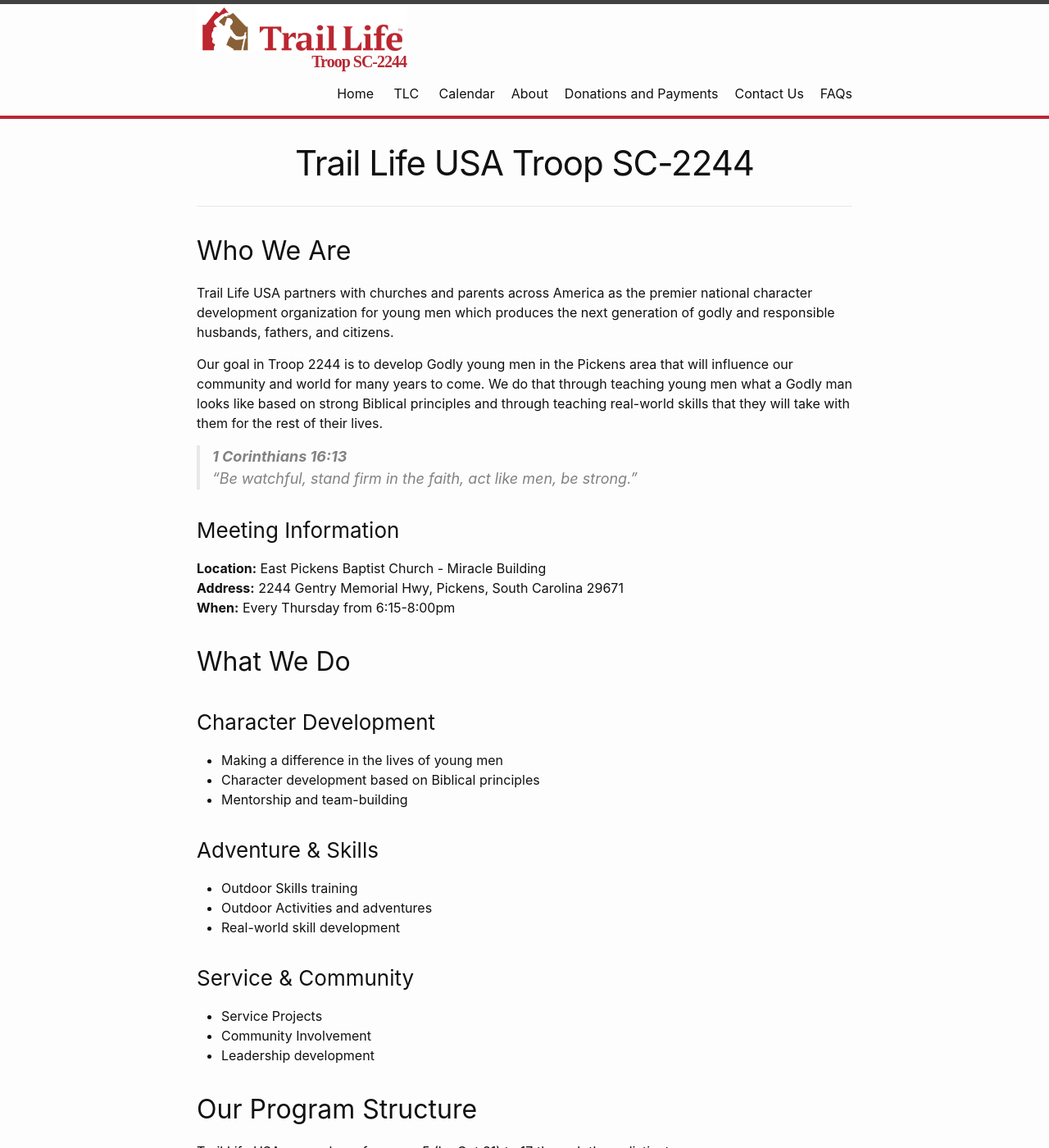
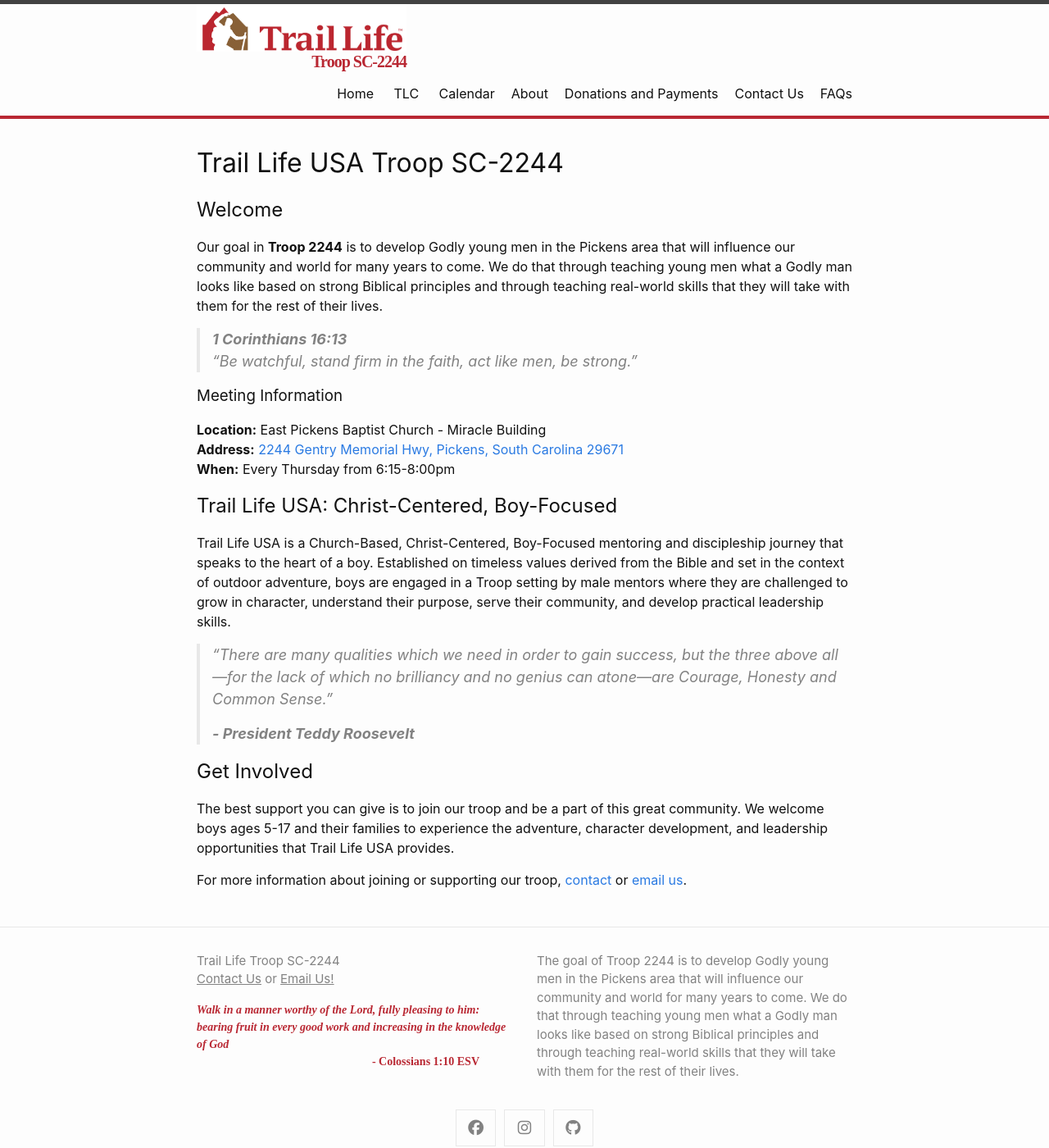
Before and after one commit to traillife-sc2244/traillife-sc2244.github.io, a Jekyll site: the page built from index.md, in a window 1280 px wide and 1400 px high. Shown: the whole window at 82% size. Built offline with Jekyll 4.4.1, drawn with Linux system fonts in a browser that asks for light colours; comment, search, counter and statistics services are not loaded; some of the changed text lies outside the part shown.

```diff
--- a/index.md
+++ b/index.md
@@ -2,47 +2,20 @@
 # Feel free to add content and custom Front Matter to this file.
 # To modify the layout, see https://jekyllrb.com/docs/themes/#overriding-theme-defaults
 title: Trail Life USA Troop SC-2244
-layout: page
+layout: home
 ---
 
-## Who We Are
+## Welcome
 
-Trail Life USA partners with churches and parents across America as the premier national character development organization for young men which produces the next generation of godly and responsible husbands, fathers, and citizens.
-
-Our goal in Troop 2244 is to develop Godly young men in the Pickens area that will influence our community and world for many years to come. We do that through teaching young men what a Godly man looks like based on strong Biblical principles and through teaching real-world skills that they will take with them for the rest of their lives.
+Our goal in __Troop 2244__ is to develop Godly young men in the Pickens area that will influence our community and world for many years to come. We do that through teaching young men what a Godly man looks like based on strong Biblical principles and through teaching real-world skills that they will take with them for the rest of their lives.
 
 > **1 Corinthians 16:13**<br />
 > "Be watchful, stand firm in the faith, act like men, be strong."
 
 ### Meeting Information
 **Location:** East Pickens Baptist Church - Miracle Building <br />
-**Address:** 2244 Gentry Memorial Hwy, Pickens, South Carolina 29671 <br />
+**Address:** <a href="http://maps.google.com/?daddr=2244+Gentry+Memorial+Hwy+Pickens+South+Carolina" target="_blank">2244 Gentry Memorial Hwy, Pickens, South Carolina 29671</a> <br />
 **When:** Every Thursday from 6:15-8:00pm
-
-## What We Do
-
-### Character Development
-- Making a difference in the lives of young men
-- Character development based on Biblical principles
-- Mentorship and team-building
-
-### Adventure & Skills
-- Outdoor Skills training
-- Outdoor Activities and adventures
-- Real-world skill development
-
-### Service & Community
-- Service Projects
-- Community Involvement
-- Leadership development
-
-## Our Program Structure
-
-Trail Life USA serves boys from age 5 (by Oct 31) to 17 through three distinct programs:
-
-- **Woodlands Trail** (K5 - 5th Grades)
-- **Navigators** (6th - 8th Grades)
-- **Adventurers** (9th-12th Grades)
 
 ## Trail Life USA: Christ-Centered, Boy-Focused
 
```
Also changed, not shown: about.md (+27 -3 lines), calendar.md (+1 -1 lines).
